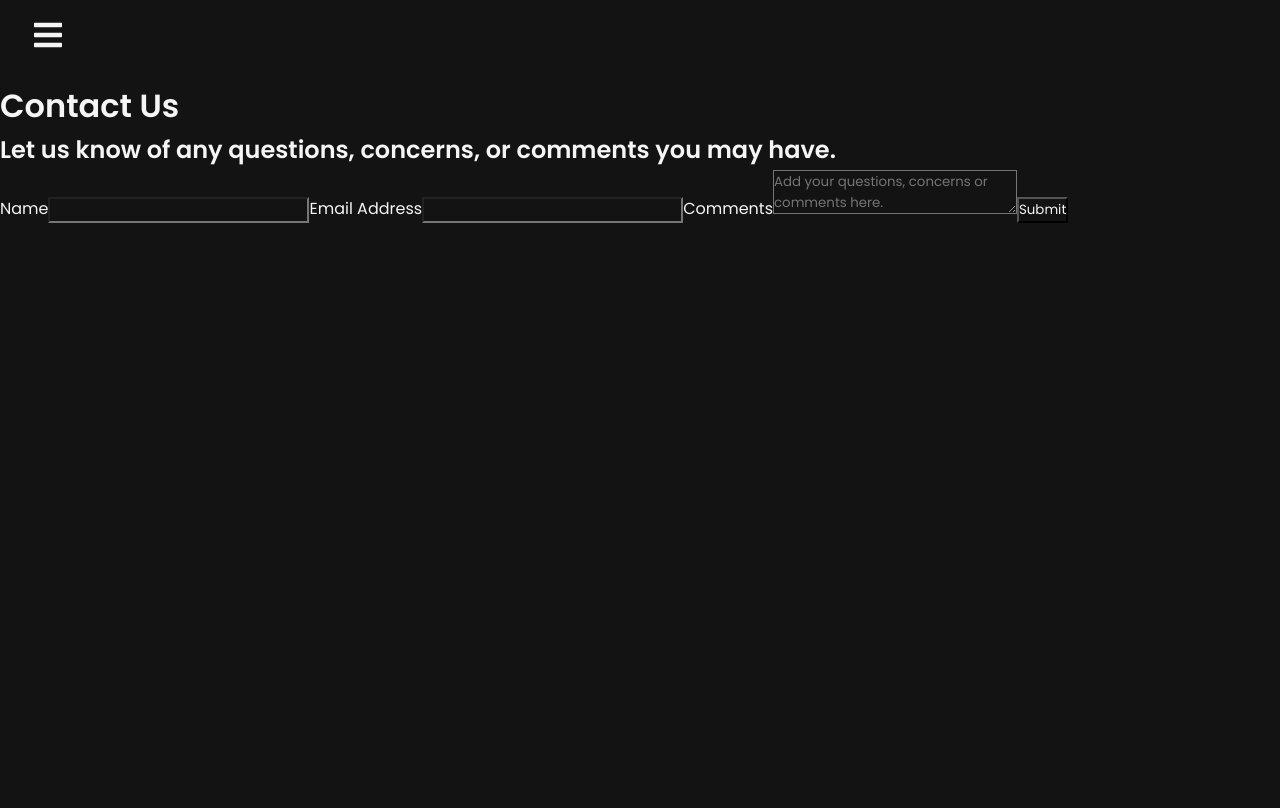
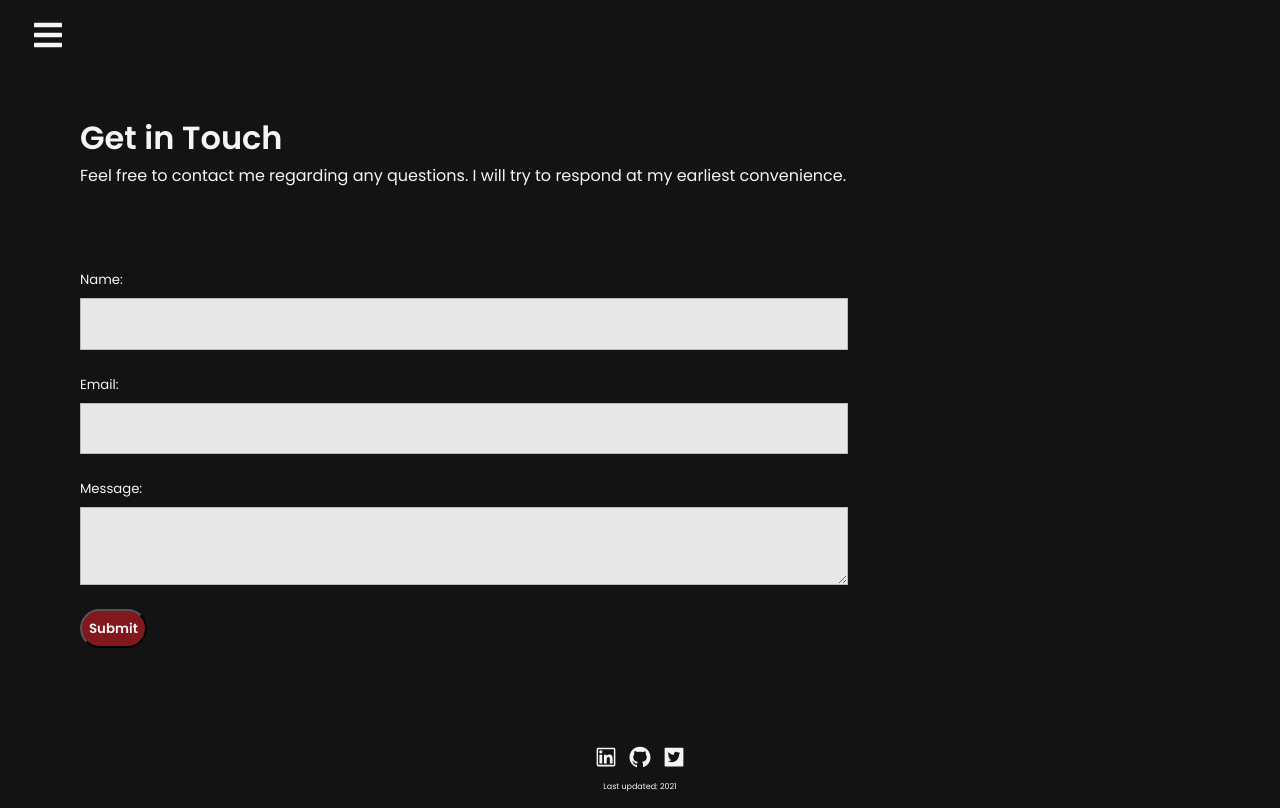
Before and after one commit to RochellyReyes/Portfolio, a React (Create React App) app: page /contact in a window 1280 px wide. Built offline with nearby package versions, Linux system fonts and the light colour scheme.

Commit message:
contactAPI & styling

```diff
--- a/package.json
+++ b/package.json
@@ -3,6 +3,7 @@
   "version": "0.1.0",
   "private": true,
   "dependencies": {
+    "@formspree/react": "^2.2.3",
     "@testing-library/jest-dom": "^5.11.9",
     "@testing-library/react": "^11.2.5",
     "@testing-library/user-event": "^12.6.3",
--- /dev/null
+++ b/src/Components/ContactAPI/form.jsx
@@ -0,0 +1,68 @@
+import React from "react";
+import "../../styling/formAPI.css"
+
+//https://help.formspree.io/hc/en-us/articles/360055613373-The-Formspree-React-library
+//https://formspree.io/forms/mleokapv/integration
+//https://help.formspree.io/hc/en-us/articles/360055613373-The-Formspree-React-library
+//npm install @formspree/react
+
+export default class MyForm extends React.Component {
+  constructor(props) {
+    super(props);
+    this.submitForm = this.submitForm.bind(this);
+    this.state = {
+      status: ""
+    };
+  }
+
+  render() {
+    const { status } = this.state;
+    return (
+      <form
+        onSubmit={this.submitForm}
+        action="https://formspree.io/f/mleokapv"
+        method="POST">
+
+        <label>Name:</label>
+        <input
+            type="name"
+            name="name"
+            required/>
+
+        <label>Email:</label>
+        <input
+            type="email"
+            name="email"
+            required/>
+
+        <label>Message:</label>
+        <textarea
+            type="text"
+            name="message"
+            required/>
+
+        {status === "SUCCESS" ? <p className="formRes">Thanks!</p> : <button>Submit</button>}
+        {status === "ERROR" && <p className="formRes">Ooops! There was an error.</p>}
+      </form>
+    );
+  }
+
+  submitForm(ev) {
+    ev.preventDefault();
+    const form = ev.target;
+    const data = new FormData(form);
+    const xhr = new XMLHttpRequest();
+    xhr.open(form.method, form.action);
+    xhr.setRequestHeader("Accept", "application/json");
+    xhr.onreadystatechange = () => {
+      if (xhr.readyState !== XMLHttpRequest.DONE) return;
+      if (xhr.status === 200) {
+        form.reset();
+        this.setState({ status: "SUCCESS" });
+      } else {
+        this.setState({ status: "ERROR" });
+      }
+    };
+    xhr.send(data);
+  }
+}
--- a/src/Views/Contact.jsx
+++ b/src/Views/Contact.jsx
@@ -1,67 +1,20 @@
-import React, {Component} from "react";
+import React from "react";
+import MyForm from "../Components/ContactAPI/form";
+import "../styling/contact.css";
+import Footer from "../Components/Footer";
 
-//add email api to pull up email to send email.
-class Contact extends Component {
-    constructor(props){
-        super(props);
-        this.state = {
-            name:'',
-            email:'',
-            comment:''
-        }
-    }
+const Contact = () => {
+    return(
+        <div>
+            <div className="contactText">
+                <h1>Get in Touch</h1>
+                <p>Feel free to contact me regarding any questions. I will try to respond at my earliest convenience. </p>
+            </div>
+            <MyForm/>
 
-    changeHandler = (event) => {
-        let inputName = event.target.name;
-        let inputEmail = event.target.email;
-        let inputComment = event.target.comment;
-        this.setState({inputName, inputEmail, inputComment})
-
-    }
-
-    submitHandler = (event) => {
-        event.preventDefault();
-        alert(`You have submitted this form. Thank you`)
-    };
-
-    render() {
-        return(
-            <div className="Background">
-                <form onSubmit={this.submitHandler} className="Form">
-                    <h1>Contact Us</h1>
-                    <h2>Let us know of any questions, concerns, or comments you may have.</h2>
-
-                    <label htmlFor="name">Name</label>
-                    <input
-                        id="name"
-                        type="text"
-                        name="name"
-                        onChange={this.changeHandler}
-                        required
-                    />
-                    <label htmlFor="email">Email Address</label>
-                    <input
-                        id="email"
-                        type="text"
-                        name="email"
-                        onChange={this.changeHandler}
-                        required
-                    />
-
-                    <label htmlFor="content">Comments</label>
-                    <textarea
-                        id="content"
-                        value={this.state.inputComment}
-                        type="text"
-                        name="content"
-                        placeholder="Add your questions, concerns or comments here."
-                        required
-                    />
-                    <input type='submit' className="SubmitButton"/>
-                </form>
-            </div>
-        )
-    }
-};
+            <Footer/>
+        </div>
+    )
+}
 
 export default Contact;
--- /dev/null
+++ b/src/styling/contact.css
@@ -0,0 +1,11 @@
+
+.contactText{
+    padding: 1em;
+}
+
+@media (min-width:800px){
+    .contactText {
+        margin: 0 2em 0 2em;
+        padding: 2em 3em 0 3em;
+    }
+}
--- /dev/null
+++ b/src/styling/formAPI.css
@@ -0,0 +1,110 @@
+form{
+    padding: 1em;
+}
+
+form input,
+form select,
+form textarea,
+form fieldset,
+form optgroup,
+form label,
+.StripeElement {
+  font-family: inherit;
+  font-size: 100%;
+  border: none;
+  border-radius: 0;
+  display: block;
+  width: 100%;
+  padding: 0;
+  margin: 0;
+  -webkit-appearance: none;
+  -moz-appearance: none;
+}
+
+form label,
+form legend {
+  font-size: 0.825rem;
+  margin-bottom: 0.5rem;
+  text-align: left;
+}
+
+form input,
+form textarea{
+    color: black;
+}
+
+/* border, padding, margin, width */
+form input,
+form select,
+form textarea,
+.StripeElement {
+  box-sizing: border-box;
+  border: 1px solid rgba(0, 0, 0, 0.2);
+  background-color: rgba(255, 255, 255, 0.9);
+  padding: 0.75em 1rem;
+  margin-bottom: 1.5rem;
+}
+
+form input:focus,
+form select:focus,
+form textarea:focus,
+.StripeElement:focus {
+  background-color: white;
+  outline-style: solid;
+  outline-width: thin;
+  outline-color: gray;
+  outline-offset: -1px;
+}
+
+form [type="text"],
+form [type="email"],
+.StripeElement {
+  width: 100%;
+}
+
+form [type="button"],
+form [type="submit"],
+form [type="reset"] {
+  width: auto;
+  cursor: pointer;
+  -webkit-appearance: button;
+  -moz-appearance: button;
+  appearance: button;
+}
+
+form [type="button"]:focus,
+form [type="submit"]:focus,
+form [type="reset"]:focus {
+  outline: none;
+}
+
+.formRes{
+    font-weight: bold;
+}
+
+form button {
+    outline: none;
+    padding: 7px;
+    -webkit-appearance: button;
+    -moz-appearance: button;
+    outline: none;
+    font-weight: bold;
+    border-radius: 2em;
+    background-color: #81181d;
+}
+
+form select {
+  text-transform: none;
+}
+
+@media (min-width:800px){
+    form {
+        width: 60%;
+        margin: 2em;
+        padding: 3em;
+    }
+
+    form button {
+        cursor: pointer;
+    }
+}
```
Also changed, not shown: 1 other file (tests, documents, lock files or other folders).
